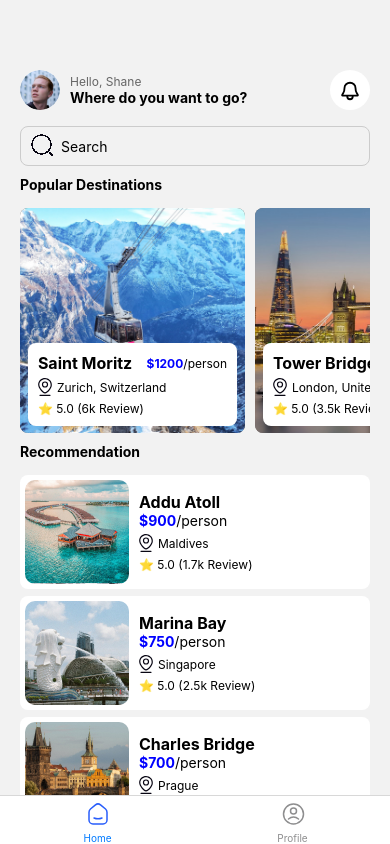
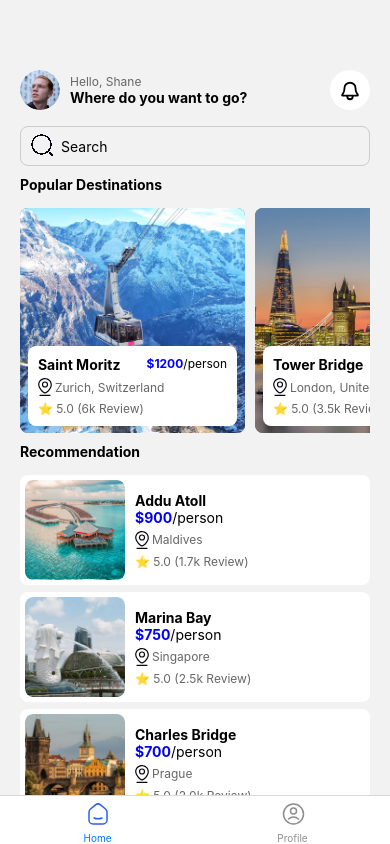
Before and after one commit to AdrWL/TripApp, a React Native app: screen / in a window 390 px wide. Built offline with nearby package versions, Linux system fonts and the light colour scheme.

Commit message:
Working at darkmode in progress

```diff
--- a/App.js
+++ b/App.js
@@ -1,13 +1,33 @@
+import React from "react";
 import { NavigationContainer } from "@react-navigation/native";
 import { SafeAreaProvider } from "react-native-safe-area-context";
 import { BottomTabNavigator } from './src/navigators/BottomTabNavigator';
-
+import AsyncStorage from "@react-native-async-storage/async-storage";
 
 export default function App() {
+  const [darkMode, setDarkMode] = React.useState(false);
+
+  React.useEffect(() => {
+    const loadDarkMode = async () => {
+      const darkModeValue = await AsyncStorage.getItem("darkMode");
+      if (darkModeValue !== null) {
+        setDarkMode(JSON.parse(darkModeValue));
+      }
+    };
+    loadDarkMode();
+  }, []);
+
+  React.useEffect(() => {
+    const saveDarkMode = async () => {
+      await AsyncStorage.setItem("darkMode", JSON.stringify(darkMode));
+    };
+    saveDarkMode();
+  }, [darkMode]);
+
   return (
     <NavigationContainer>
-      <SafeAreaProvider style={{ overflow: 'visible' }}>
-        <BottomTabNavigator />
+      <SafeAreaProvider>
+        <BottomTabNavigator darkMode={darkMode} setDarkMode={setDarkMode} />
       </SafeAreaProvider>
     </NavigationContainer>
   );
--- a/package.json
+++ b/package.json
@@ -10,6 +10,7 @@
   },
   "dependencies": {
     "@expo/metro-runtime": "~3.2.1",
+    "@react-native-async-storage/async-storage": "^1.23.1",
     "@react-native-community/masked-view": "^0.1.11",
     "@react-navigation/bottom-tabs": "^6.5.20",
     "@react-navigation/native": "^6.1.17",
--- a/src/screens/Home/CityFilter.js
+++ b/src/screens/Home/CityFilter.js
@@ -6,14 +6,17 @@ import {
 } from "react-native";
 import { Location } from "../../../assets/icons/index.js";
 
-export const City = ({ city, image, price, persons, location, rating, review }) => (
+export const City = ({ city, image, price, persons, location, rating, review, darkMode }) => {
+  const styles = darkMode ? stylesDark : stylesLight;
+
+  return (
     <View style={styles.item}>
       <Image source={image} style={styles.itemImage} />
       <View style={styles.textContainer}>
-        <View style={styles.row}>
+        <View style={styles.rowCity}>
           <Text style={styles.city}>{city}</Text>
           <Text style={styles.price}>
-            <Text style={{ color: "#0000FF", fontWeight: "bold" }}>{price}</Text>/{persons}
+            <Text style={{ color: darkMode ? "#00F" : "#0000FF", fontWeight: "bold" }}>{price}</Text>/{persons}
           </Text>
         </View>
         <View style={styles.locationContainer}>
@@ -24,16 +27,20 @@ export const City = ({ city, image, price, persons, location, rating, review })
       </View>
     </View>
   );
+};
 
-  export const CityRecommendation = ({ city, image, price, persons, location, rating, review }) => (
+export const CityRecommendation = ({ city, image, price, persons, location, rating, review, darkMode }) => {
+  const styles = darkMode ? stylesDark : stylesLight;
+
+  return (
     <View>
       <View style={styles.textContainerRecommendation}>
-        <View style={styles.row}>
+        <View style={styles.rowCityRecommendation}>
           <Image source={image} style={styles.itemImageRecommendation} />
           <View style={styles.infoContainer}>
             <Text style={styles.city}>{city}</Text>
             <Text>
-              <Text style={{ color: "#0000FF", fontWeight: "bold" }}>{price}</Text>/{persons}
+              <Text style={{ color: darkMode ? "#00F" : "#0000FF", fontWeight: "bold" }}>{price}</Text>/{persons}
             </Text>
             <View style={styles.locationContainer}>
               <Location />
@@ -45,8 +52,9 @@ export const City = ({ city, image, price, persons, location, rating, review })
       </View>
     </View>
   );
+};
 
-  const styles = StyleSheet.create({
+const stylesCommon = {
   item: {
     width: 225,
     height: 225,
@@ -78,25 +86,29 @@ export const City = ({ city, image, price, persons, location, rating, review })
     padding: 5,
     borderRadius: 8,
   },
-      row: {
+  rowCity: {
+    flexDirection: "row",
+    justifyContent: "space-between",
+  },
+  rowCityRecommendation: {
     flexDirection: "row",
     alignItems: "center",
   },
   itemImageRecommendation: {
-        width: 104,
-        height: 104,
-        borderRadius: 10,
+    width: 100,
+    height: 100,
+    borderRadius: 8,
   },
   infoContainer: {
-        paddingLeft: 10,
+    padding: 10,
   },
   city: {
-        fontSize: 16,
+    fontSize: 14,
     fontWeight: "bold",
   },
   price: {
     fontSize: 12,
-        marginLeft: "auto",
+    fontWeight: "normal",
   },
   locationContainer: {
     flexDirection: "row",
@@ -105,15 +117,68 @@ export const City = ({ city, image, price, persons, location, rating, review })
   },
   location: {
     fontSize: 12,
-        marginLeft: 5,
+    fontWeight: "normal",
+    marginStart: 3,
   },
   rating: {
     fontSize: 12,
+    fontWeight: "normal",
     marginTop: 5,
   },
-      itemImageRecommendation: {
-        width: 104,
-        height: 104,
-        borderRadius: 10,
+};
+
+const stylesLight = StyleSheet.create({
+  ...stylesCommon,
+  textContainer: {
+    ...stylesCommon.textContainer,
+    backgroundColor: "#FFF",
+  },
+  textContainerRecommendation: {
+    ...stylesCommon.textContainerRecommendation,
+    backgroundColor: "#FFF",
+  },
+  city: {
+    ...stylesCommon.city,
+    color: "#000",
+  },
+  price: {
+    ...stylesCommon.price,
+    color: "#000",
+  },
+  location: {
+    ...stylesCommon.location,
+    color: "#666",
+  },
+  rating: {
+    ...stylesCommon.rating,
+    color: "#666",
   },
 });
+
+const stylesDark = StyleSheet.create({
+  ...stylesCommon,
+  textContainer: {
+    ...stylesCommon.textContainer,
+    backgroundColor: "#000",
+  },
+  textContainerRecommendation: {
+    ...stylesCommon.textContainerRecommendation,
+    backgroundColor: "#333",
+  },
+  city: {
+    ...stylesCommon.city,
+    color: "#FFF",
+  },
+  price: {
+    ...stylesCommon.price,
+    color: "#FFF",
+  },
+  location: {
+    ...stylesCommon.location,
+    color: "#CCC",
+  },
+  rating: {
+    ...stylesCommon.rating,
+    color: "#CCC",
+  },
+});
--- a/src/screens/Home/Home.js
+++ b/src/screens/Home/Home.js
@@ -14,7 +14,7 @@ import { filterCitiesByReview } from "../../data/FilterCities.js";
 import { City, CityRecommendation } from "../Home/CityFilter.js";
 import { CITIES } from "../../data/Cities.js";
 
-export const HomeScreen = () => {
+export const HomeScreen = ({ darkMode }) => {
   const [searchQuery, setSearchQuery] = useState("");
   const [filteredCities, setFilteredCities] = useState([]);
 
@@ -28,6 +28,8 @@ export const HomeScreen = () => {
       setFilteredCities(results);
     }
   }, [searchQuery]);
+
+  const styles = darkMode ? stylesDark : stylesLight;
 
   return (
     <View style={styles.container}>
@@ -59,7 +61,7 @@ export const HomeScreen = () => {
             <View style={styles.listContainer}>
               <FlatList
                 data={filterCitiesByReview(true)}
-                renderItem={({ item }) => <City {...item} />}
+                renderItem={({ item }) => <City {...item} darkMode={darkMode} />}
                 keyExtractor={(item) => item.id}
                 horizontal={true}
                 showsHorizontalScrollIndicator={false}
@@ -72,7 +74,7 @@ export const HomeScreen = () => {
               <FlatList
                 data={filterCitiesByReview(false)}
                 renderItem={({ item }) => (
-                  <CityRecommendation {...item} isVertical={true} />
+                  <CityRecommendation {...item} isVertical={true} darkMode={darkMode} />
                 )}
                 keyExtractor={(item) => item.id}
                 showsVerticalScrollIndicator={false}
@@ -87,7 +89,7 @@ export const HomeScreen = () => {
             showsVerticalScrollIndicator={false}
             renderItem={({ item }) => (
               <View style={styles.citySearch}>
-                <City {...item} />
+                <City {...item} darkMode={darkMode} />
               </View>
             )}
             keyExtractor={(item) => item.id}
@@ -98,13 +100,13 @@ export const HomeScreen = () => {
   );
 };
 
-const styles = StyleSheet.create({
+const stylesCommon = {
   container: {
     flex: 1,
+    marginTop: 50,
     paddingTop: 20,
     paddingRight: 20,
     paddingLeft: 20,
-    marginTop: 50,
   },
   user: {
     flex: 1,
@@ -121,7 +123,6 @@ const styles = StyleSheet.create({
   },
   hello: {
     fontSize: 12,
-    color: "#666",
   },
   info: {
     fontSize: 14,
@@ -130,7 +131,6 @@ const styles = StyleSheet.create({
   bell: {
     width: 40,
     height: 40,
-    backgroundColor: "#fff",
     alignItems: "center",
     borderRadius: 25,
   },
@@ -151,7 +151,6 @@ const styles = StyleSheet.create({
   },
   input: {
     height: 40,
-    borderColor: "#ccc",
     borderWidth: 1,
     padding: 12,
     borderRadius: 8,
@@ -175,4 +174,51 @@ const styles = StyleSheet.create({
   citySearch: {
     marginBottom: 15,
   },
+};
+
+const stylesLight = StyleSheet.create({
+  ...stylesCommon,
+  container: {
+    ...stylesCommon.container,
+  },
+  hello: {
+    ...stylesCommon.hello,
+    color: "#666",
+  },
+  info: {
+    ...stylesCommon.info,
+    color: "#000",
+  },
+  bell: {
+    ...stylesCommon.bell,
+    backgroundColor: "#fff",
+  },
+  input: {
+    ...stylesCommon.input,
+    borderColor: "#ccc",
+  },
 });
+
+const stylesDark = StyleSheet.create({
+  ...stylesCommon,
+  container: {
+    ...stylesCommon.container,
+    backgroundColor: "#000",
+  },
+  hello: {
+    ...stylesCommon.hello,
+    color: "#ccc",
+  },
+  info: {
+    ...stylesCommon.info,
+    color: "#fff",
+  },
+  bell: {
+    ...stylesCommon.bell,
+    backgroundColor: "#333",
+  },
+  input: {
+    ...stylesCommon.input,
+    borderColor: "#555",
+  },
+});
--- a/src/screens/MyProfile/MyProfile.js
+++ b/src/screens/MyProfile/MyProfile.js
@@ -1,4 +1,4 @@
-import React, { useState } from "react";
+import React, { useEffect } from "react";
 import {
   View,
   Text,
@@ -9,9 +9,17 @@ import {
 import profileImage from "../../../assets/images/profile.jpg";
 import { DarkModeButton, LogoutButton } from "../../../assets/icons/index";
 import { CustomSwitch } from "./CustomSwitch";
+import AsyncStorage from "@react-native-async-storage/async-storage";
 
-export const MyProfileScreen = () => {
-  const [darkMode, setDarkMode] = useState(false);
+export const MyProfileScreen = ({ darkMode, setDarkMode }) => {
+  useEffect(() => {
+    const saveDarkMode = async () => {
+      await AsyncStorage.setItem("darkMode", JSON.stringify(darkMode));
+    };
+    saveDarkMode();
+  }, [darkMode]);
+
+  const styles = darkMode ? stylesDark : stylesLight;
 
   const handleLogout = () => {
     console.log("Logout button pressed");
@@ -45,7 +53,7 @@ export const MyProfileScreen = () => {
   );
 };
 
-const styles = StyleSheet.create({
+const stylesCommon = {
   container: {
     flex: 1,
     padding: 20,
@@ -117,7 +125,7 @@ const styles = StyleSheet.create({
   },
   user: {
     flex: 1,
-    paddingHorizontal: 10
+    paddingHorizontal: 10,
   },
   name: {
     fontSize: 18,
@@ -126,4 +134,111 @@ const styles = StyleSheet.create({
   email: {
     fontSize: 16,
   },
+};
+
+const stylesLight = StyleSheet.create({
+  ...stylesCommon,
+  container: {
+    ...stylesCommon.container,
+  },
+  title: {
+    ...stylesCommon.title,
+    color: "#000",
+  },
+  line: {
+    ...stylesCommon.line,
+    backgroundColor: "#ccc",
+  },
+  textButton: {
+    ...stylesCommon.textButton,
+    color: "#000",
+  },
+  textButtonLogout: {
+    ...stylesCommon.textButtonLogout,
+    color: "red",
+  },
+  row: {
+    ...stylesCommon.row,
+  },
+  iconContainer: {
+    ...stylesCommon.iconContainer,
+  },
+  iconContainerLogout: {
+    ...stylesCommon.iconContainerLogout,
+    backgroundColor: "#ffe7f1",
+  },
+  logoutButtonIcon: {
+    ...stylesCommon.logoutButtonIcon,
+  },
+  switchContainer: {
+    ...stylesCommon.switchContainer,
+  },
+  thumb: {
+    ...stylesCommon.thumb,
+  },
+  user: {
+    ...stylesCommon.user,
+  },
+  name: {
+    ...stylesCommon.name,
+    color: "#000",
+  },
+  email: {
+    ...stylesCommon.email,
+    color: "#666",
+  },
 });
+
+const stylesDark = StyleSheet.create({
+  ...stylesCommon,
+  container: {
+    ...stylesCommon.container,
+    backgroundColor: "#000",
+  },
+  title: {
+    ...stylesCommon.title,
+    color: "#fff",
+  },
+  line: {
+    ...stylesCommon.line,
+    backgroundColor: "#555",
+  },
+  textButton: {
+    ...stylesCommon.textButton,
+    color: "#fff",
+  },
+  textButtonLogout: {
+    ...stylesCommon.textButtonLogout,
+    color: "red",
+  },
+  row: {
+    ...stylesCommon.row,
+  },
+  iconContainer: {
+    ...stylesCommon.iconContainer,
+  },
+  iconContainerLogout: {
+    ...stylesCommon.iconContainerLogout,
+    backgroundColor: "#333",
+  },
+  logoutButtonIcon: {
+    ...stylesCommon.logoutButtonIcon,
+  },
+  switchContainer: {
+    ...stylesCommon.switchContainer,
+  },
+  thumb: {
+    ...stylesCommon.thumb,
+  },
+  user: {
+    ...stylesCommon.user,
+  },
+  name: {
+    ...stylesCommon.name,
+    color: "#fff",
+  },
+  email: {
+    ...stylesCommon.email,
+    color: "#ccc",
+  },
+});
```
Also changed, not shown: src/navigators/BottomTabNavigator.js (+8 -6 lines), src/screens/MyProfile/CustomSwitch.js (+3 -11 lines), 2 other files (tests, documents, lock files or other folders). Lines whose indentation alone changed are shown as unchanged.
